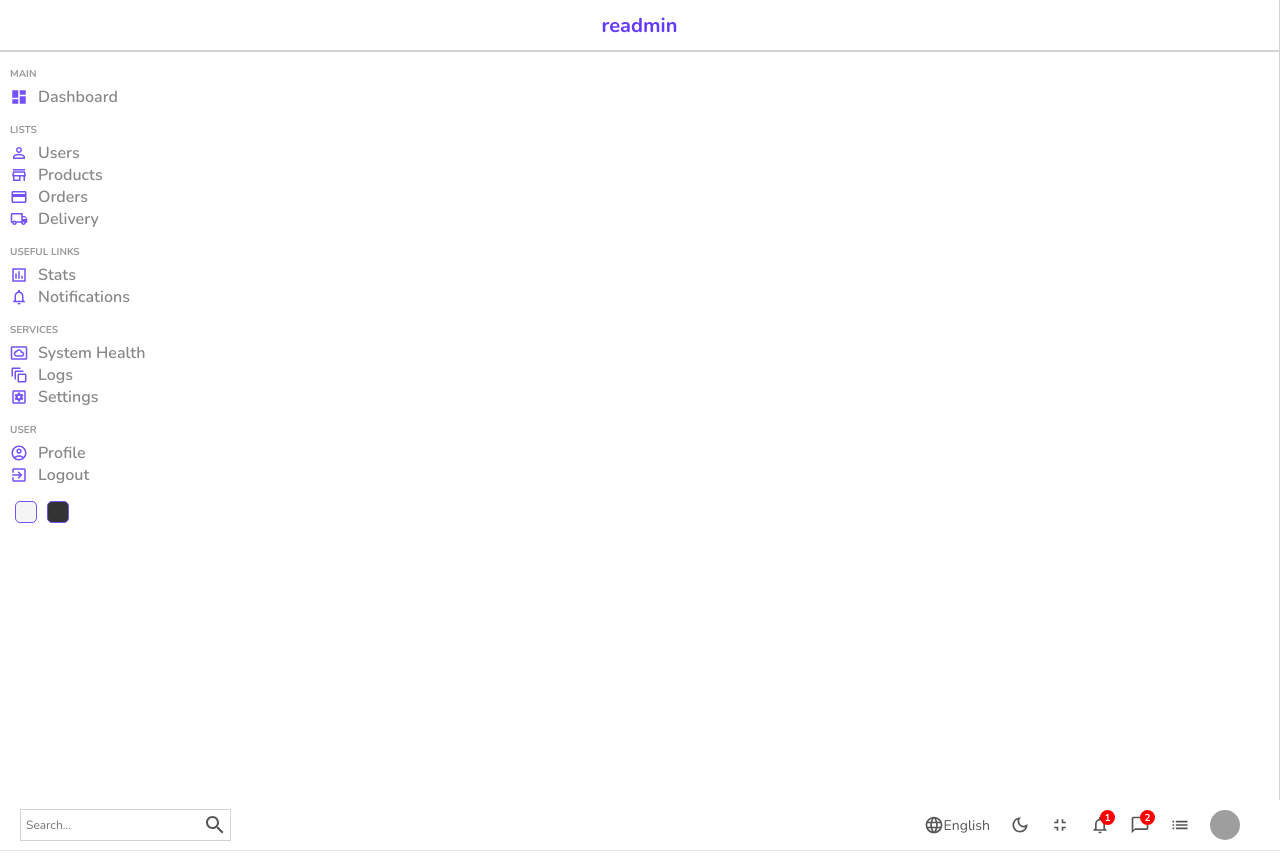
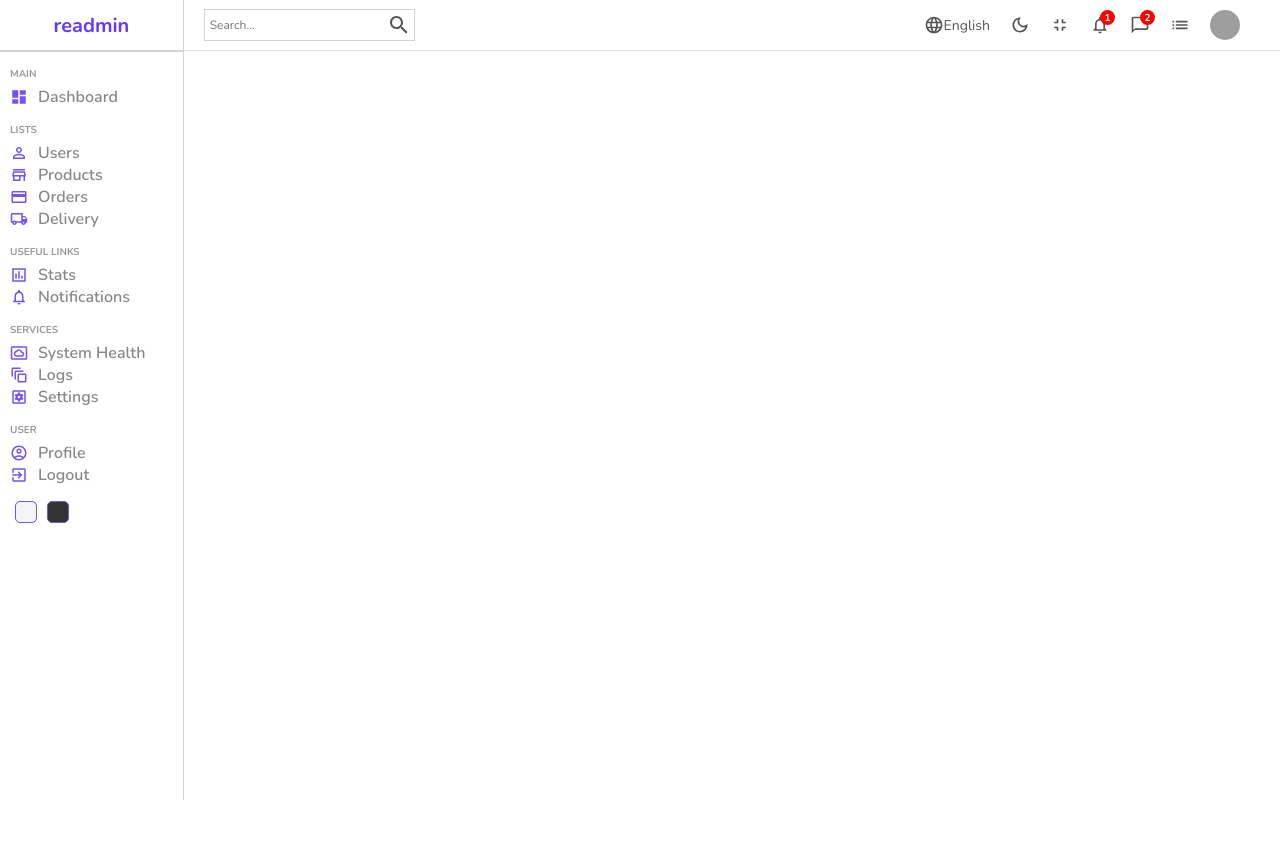
Before and after one commit to gcavalcantes/ReAdmin, a React (Create React App) app in the folder readmin/: page /orders in a window 1280 px wide. After the commit the page ends 800 px from the top, so only its background shows below. Built offline with nearby package versions, Linux system fonts and the light colour scheme; grey boxes are pictures that could not be loaded.

Commit message:
Orders scss
CSS for the navbar in the orders page has been implemented.

```diff
--- a/readmin/src/pages/orders/order.scss
+++ b/readmin/src/pages/orders/order.scss
@@ -0,0 +1,7 @@
+.orders{
+    display: flex;
+
+    .orderContainer{
+        flex: 6;
+    }
+}
```
